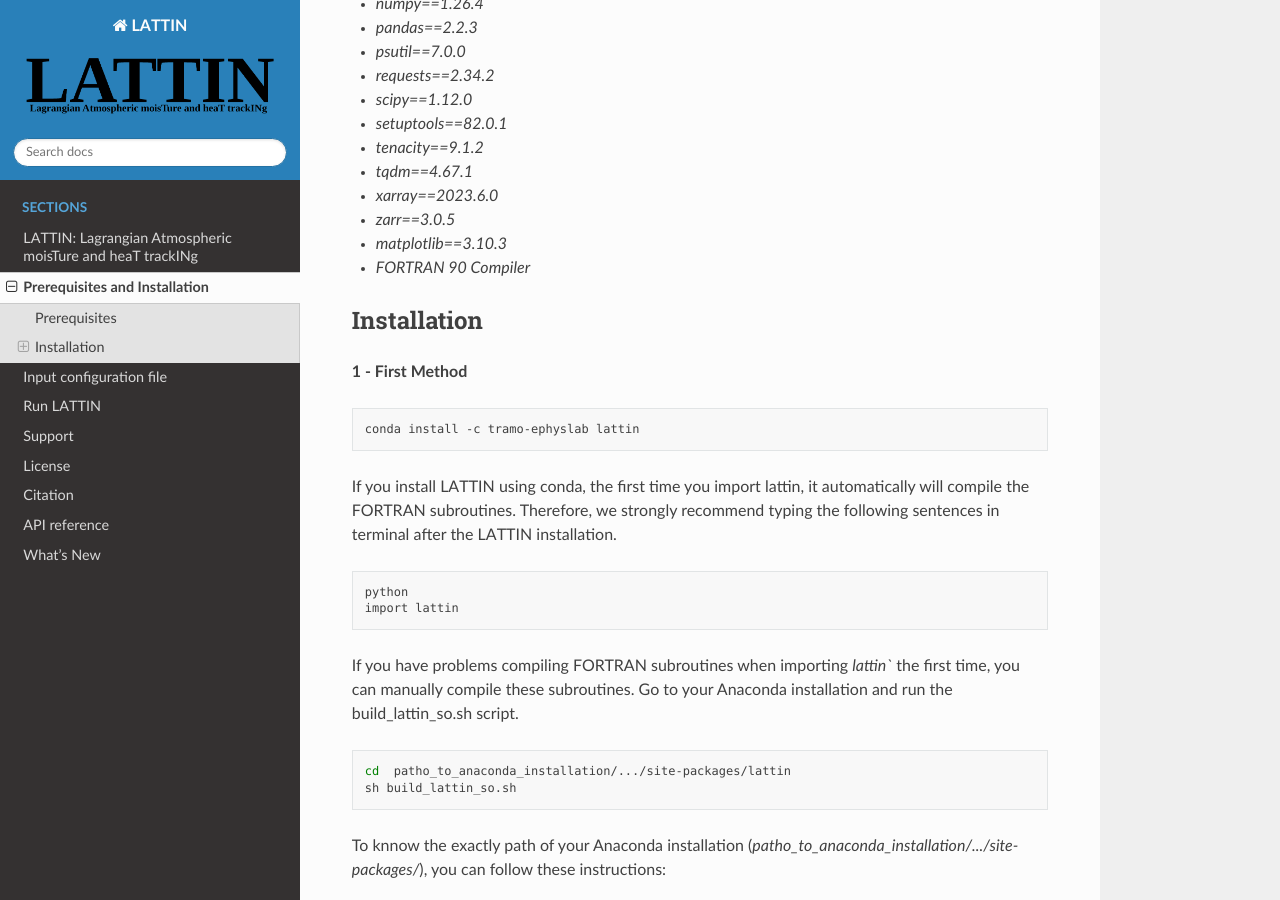
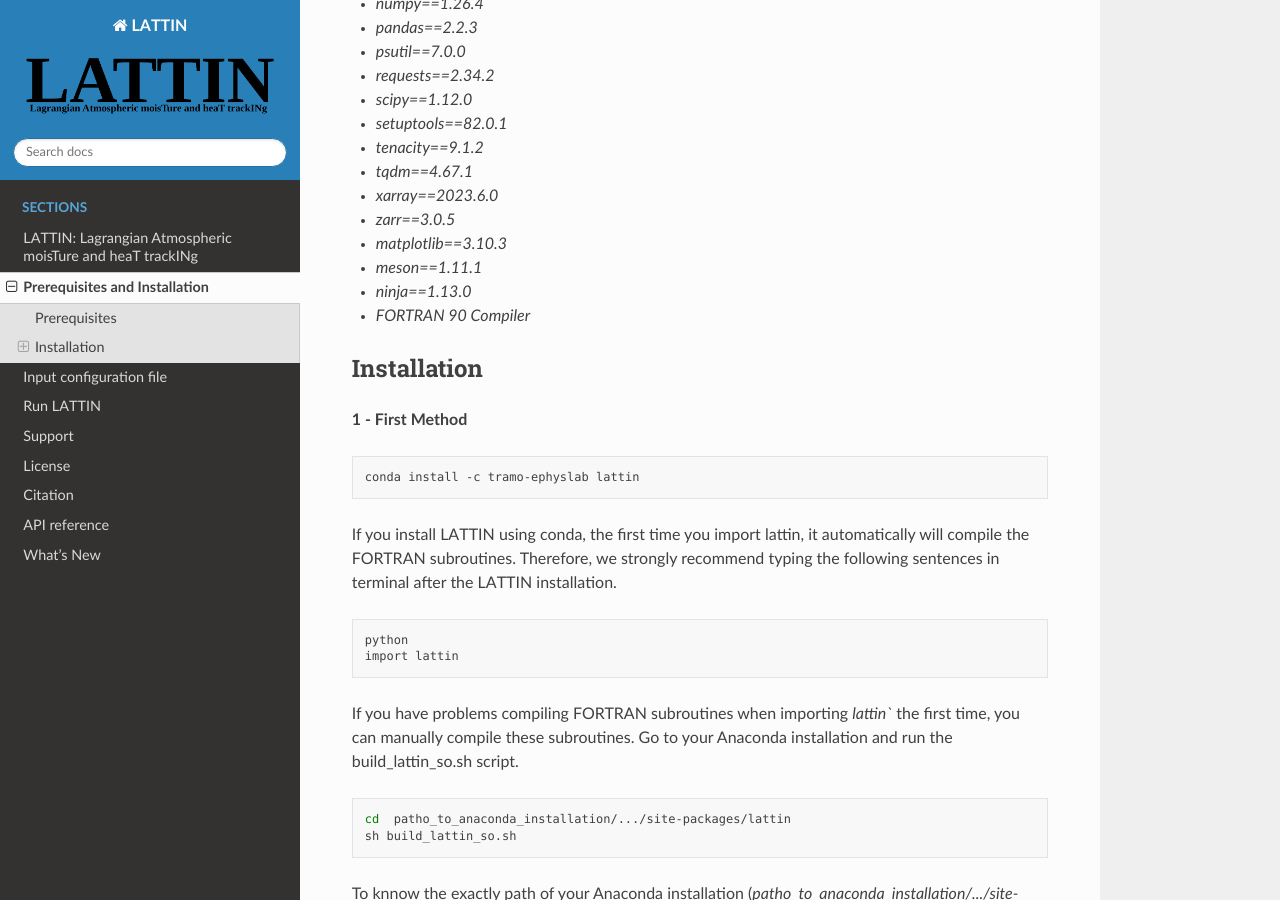
Before and after one commit to apalarcon/LATTIN, a Sphinx documentation site: the page built from docs/source/installation.rst, in a window 1280 px wide and 900 px high, scrolled down 848 px. Built offline with Sphinx 7.4.7 and the Read the Docs theme 3.1.0, drawn with Linux system fonts in a browser that asks for light colours.

Commit message:
updating requierements

```diff
--- a/docs/source/installation.rst
+++ b/docs/source/installation.rst
@@ -43,6 +43,8 @@ The main Python packages that must be installed are the following:
 - `xarray==2023.6.0`
 - `zarr==3.0.5`
 - `matplotlib==3.10.3`
+- `meson==1.11.1`
+- `ninja==1.13.0`
 - `FORTRAN 90 Compiler`
 
 
```
Also changed, not shown: README.md (+2 -0 lines), 1 other file.
